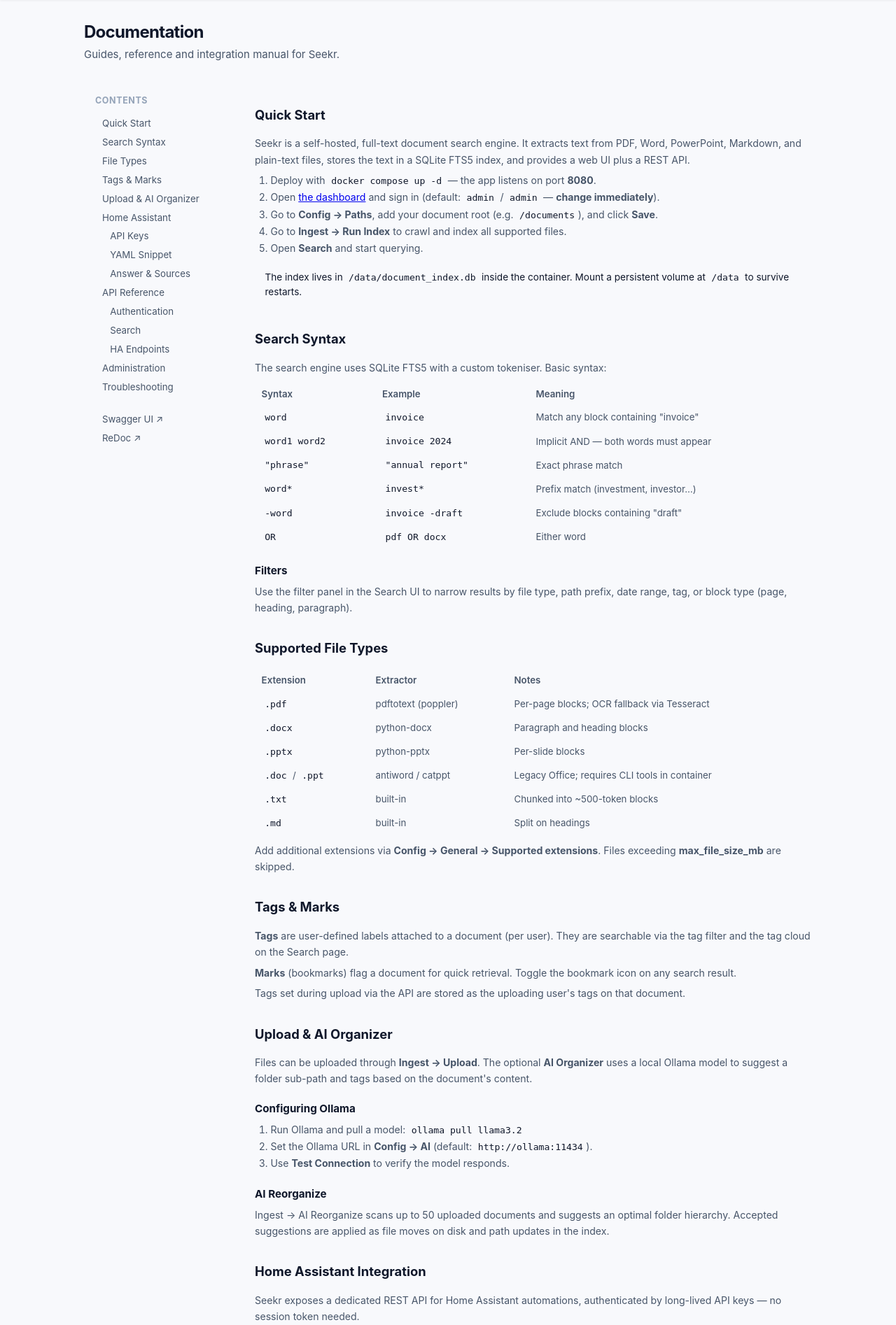
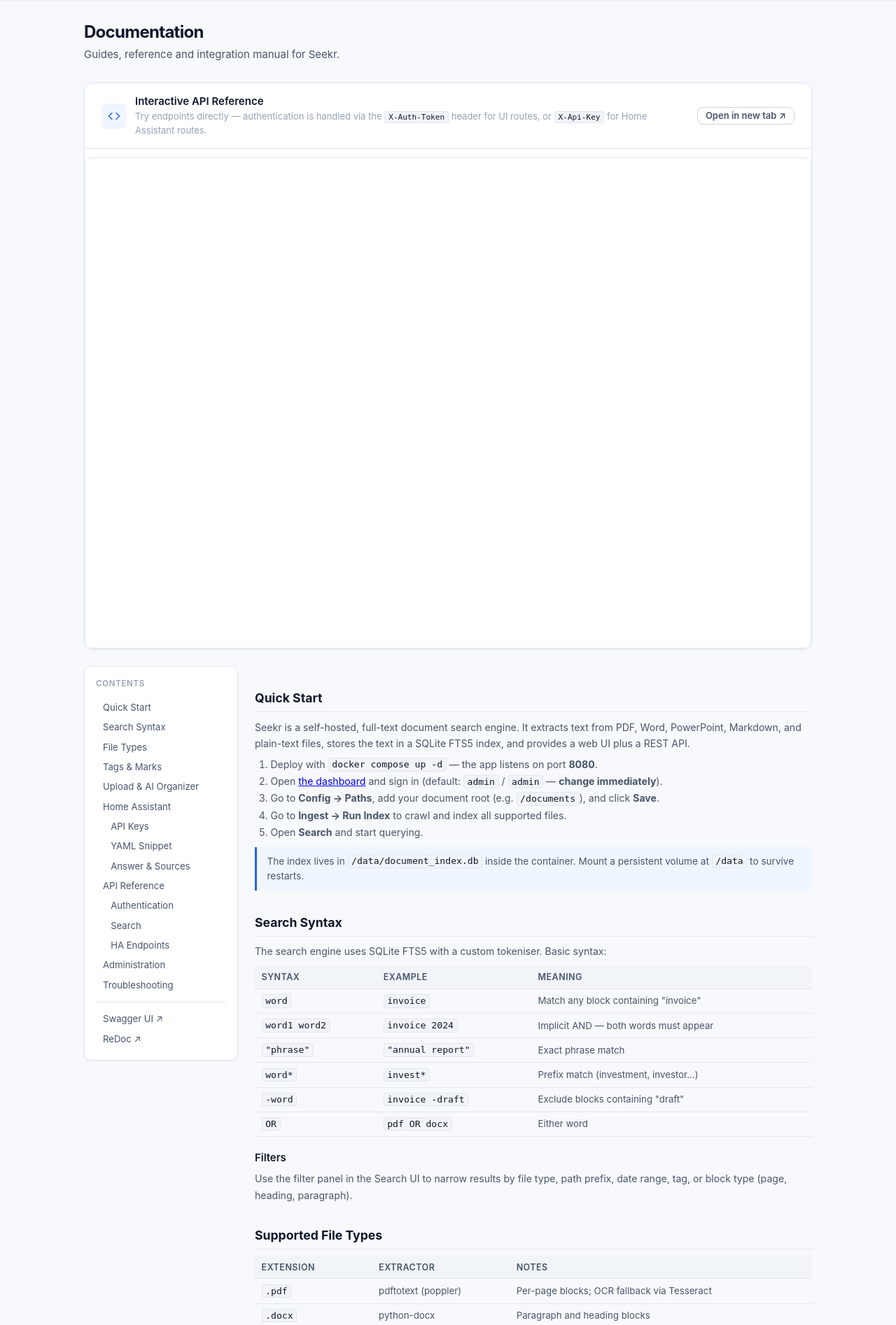
Before and after one commit to harpf/Seekr, a FastAPI app: page /wiki in a window 1280 px wide. Shown: the part 57-1951 px from the top of the page at 70% size. Run offline with FastAPI, Linux system fonts and the light colour scheme.

Commit message:
feat: add Swagger iframe card and fix wiki inline CSS variables
Replace undefined CSS variables (--bg-2, --border, --accent, --yellow)
with real light design system tokens (--surface, --b-lo, --blue, --amber,
etc.), add swagger-frame-wrap rules, and insert an interactive API
Reference card with an embedded /docs iframe above the wiki layout.
Also removes the stale inline --border reference from the TOC <hr>.

Co-Authored-By: Claude Sonnet 4.6 <noreply@anthropic.com>

```diff
--- a/document_search/web/templates/wiki.html
+++ b/document_search/web/templates/wiki.html
@@ -9,28 +9,31 @@
   <style>
     .wiki-layout { display:grid; grid-template-columns:220px 1fr; gap:1.5rem; align-items:start; }
     @media(max-width:700px){ .wiki-layout{ grid-template-columns:1fr; } .wiki-toc{ display:none; } }
-    .wiki-toc { position:sticky; top:1rem; background:var(--bg-2); border:1px solid var(--border); border-radius:8px; padding:1rem; font-size:.83rem; }
-    .wiki-toc h3 { font-size:.78rem; text-transform:uppercase; letter-spacing:.05em; color:var(--txt-3); margin:0 0 .6rem; }
-    .wiki-toc a { display:block; color:var(--txt-2); text-decoration:none; padding:.2rem 0; border-left:2px solid transparent; padding-left:.5rem; }
-    .wiki-toc a:hover, .wiki-toc a.active { color:var(--accent); border-left-color:var(--accent); }
+    .wiki-toc { position:sticky; top:1rem; background:var(--surface); border:1px solid var(--b-lo); border-radius:10px; padding:1rem; font-size:.83rem; box-shadow:var(--sh); }
+    .wiki-toc h3 { font-size:.72rem; text-transform:uppercase; letter-spacing:.06em; color:var(--txt-3); margin:0 0 .6rem; font-weight:600; }
+    .wiki-toc a { display:block; color:var(--txt-2); text-decoration:none; padding:.25rem 0; border-left:2px solid transparent; padding-left:.5rem; font-size:.82rem; }
+    .wiki-toc a:hover, .wiki-toc a.active { color:var(--blue); border-left-color:var(--blue); }
     .wiki-toc .toc-sub { padding-left:1.2rem; }
-    .wiki-content h2 { font-size:1.15rem; margin:2rem 0 .6rem; padding-bottom:.35rem; border-bottom:1px solid var(--border); }
-    .wiki-content h3 { font-size:.95rem; margin:1.2rem 0 .4rem; color:var(--txt-1); }
+    .wiki-toc hr { border:none; border-top:1px solid var(--b-lo); margin:.6rem 0; }
+    .wiki-content h2 { font-size:1.1rem; font-weight:700; margin:2rem 0 .6rem; padding-bottom:.35rem; border-bottom:1px solid var(--b-lo); color:var(--txt-1); }
+    .wiki-content h3 { font-size:.93rem; font-weight:600; margin:1.2rem 0 .4rem; color:var(--txt-1); }
     .wiki-content p { font-size:.88rem; color:var(--txt-2); line-height:1.65; margin:.4rem 0; }
     .wiki-content ul, .wiki-content ol { font-size:.88rem; color:var(--txt-2); line-height:1.7; padding-left:1.4rem; margin:.4rem 0; }
-    .wiki-content code { background:var(--bg-2); border:1px solid var(--border); border-radius:3px; padding:.1em .35em; font-size:.82rem; }
-    .wiki-content pre { background:var(--bg-2); border:1px solid var(--border); border-radius:6px; padding:.75rem 1rem; overflow-x:auto; font-size:.8rem; line-height:1.5; margin:.6rem 0; }
-    .wiki-content pre code { background:none; border:none; padding:0; }
+    .wiki-content code { background:var(--overlay); border:1px solid var(--b-lo); border-radius:3px; padding:.1em .35em; font-size:.82rem; color:var(--txt-1); }
+    .wiki-content pre { background:var(--overlay); border:1px solid var(--b-lo); border-radius:8px; padding:.75rem 1rem; overflow-x:auto; font-size:.8rem; line-height:1.5; margin:.6rem 0; }
+    .wiki-content pre code { background:none; border:none; padding:0; color:var(--txt-2); }
     .wiki-content table { width:100%; border-collapse:collapse; font-size:.83rem; margin:.6rem 0; }
-    .wiki-content th { background:var(--bg-2); color:var(--txt-2); font-weight:600; padding:.4rem .6rem; text-align:left; border-bottom:1px solid var(--border); }
-    .wiki-content td { padding:.4rem .6rem; border-bottom:1px solid var(--border); color:var(--txt-2); vertical-align:top; }
-    .wiki-content .callout { background:color-mix(in srgb,var(--accent) 8%,transparent); border-left:3px solid var(--accent); border-radius:0 6px 6px 0; padding:.6rem .9rem; margin:.6rem 0; font-size:.85rem; }
-    .wiki-content .callout.warn { background:color-mix(in srgb,var(--yellow,#f0a) 8%,transparent); border-left-color:var(--yellow,orange); }
+    .wiki-content th { background:var(--overlay); color:var(--txt-2); font-weight:600; padding:.4rem .6rem; text-align:left; border-bottom:1px solid var(--b-lo); font-size:.78rem; text-transform:uppercase; letter-spacing:.04em; }
+    .wiki-content td { padding:.4rem .6rem; border-bottom:1px solid var(--b-lo); color:var(--txt-2); vertical-align:top; }
+    .wiki-content .callout { background:var(--blue-a); border-left:3px solid var(--blue); border-radius:0 8px 8px 0; padding:.6rem .9rem; margin:.6rem 0; font-size:.85rem; color:var(--txt-2); }
+    .wiki-content .callout.warn { background:#fef9c3; border-left-color:var(--amber); }
     .wiki-section { scroll-margin-top:1rem; }
-    .wiki-badge { display:inline-block; background:var(--accent); color:#fff; font-size:.7rem; font-weight:700; border-radius:3px; padding:.1em .4em; vertical-align:middle; margin-left:.3rem; }
-    .wiki-badge.get  { background:#2e9e6b; }
+    .wiki-badge { display:inline-block; background:var(--blue); color:#fff; font-size:.7rem; font-weight:700; border-radius:3px; padding:.1em .4em; vertical-align:middle; margin-left:.3rem; }
+    .wiki-badge.get  { background:#16a34a; }
     .wiki-badge.post { background:#2563eb; }
     .wiki-badge.del  { background:#dc2626; }
+    .swagger-frame-wrap { border-radius:10px; overflow:hidden; border:1px solid var(--b-lo); margin-top:.75rem; }
+    .swagger-frame-wrap iframe { display:block; width:100%; height:700px; border:none; }
   </style>
 </head>
 <body class="wrap" data-page="wiki">
@@ -63,6 +66,25 @@
         <p>Guides, reference and integration manual for Seekr.</p>
       </div>
 
+      <!-- ── Swagger iframe ── -->
+      <div class="card" style="margin-bottom:1.5rem;">
+        <div class="card-head">
+          <div class="card-ico">
+            <svg viewBox="0 0 24 24" fill="none" stroke="currentColor" stroke-width="2" stroke-linecap="round" stroke-linejoin="round"><polyline points="16 18 22 12 16 6"/><polyline points="8 6 2 12 8 18"/></svg>
+          </div>
+          <div class="card-titles">
+            <h2>Interactive API Reference</h2>
+            <p>Try endpoints directly — authentication is handled via the <code>X-Auth-Token</code> header for UI routes, or <code>X-Api-Key</code> for Home Assistant routes.</p>
+          </div>
+          <a href="/docs" target="_blank" rel="noopener" class="btn btn-g btn-sm" style="flex-shrink:0;">Open in new tab ↗</a>
+        </div>
+        <div class="card-body" style="padding:0;">
+          <div class="swagger-frame-wrap">
+            <iframe src="/docs" title="Swagger UI — Seekr API" loading="lazy"></iframe>
+          </div>
+        </div>
+      </div>
+
       <div class="wiki-layout">
 
         <!-- ── Table of contents ── -->
@@ -83,7 +105,7 @@
           <a class="toc-sub" href="#api-ha">HA Endpoints</a>
           <a href="#administration">Administration</a>
           <a href="#troubleshooting">Troubleshooting</a>
-          <hr style="border:none;border-top:1px solid var(--border);margin:.6rem 0;" />
+          <hr />
           <a href="/docs" target="_blank" rel="noopener">Swagger UI ↗</a>
           <a href="/redoc" target="_blank" rel="noopener">ReDoc ↗</a>
         </nav>
```
